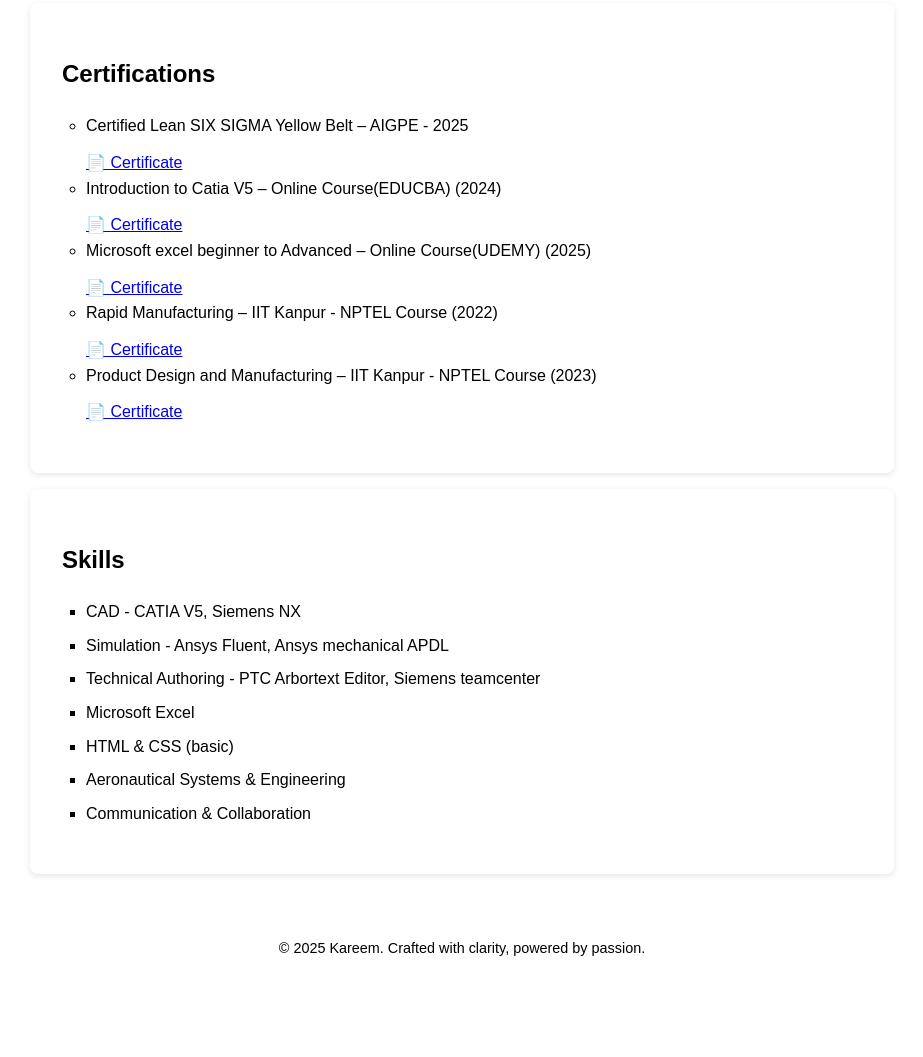
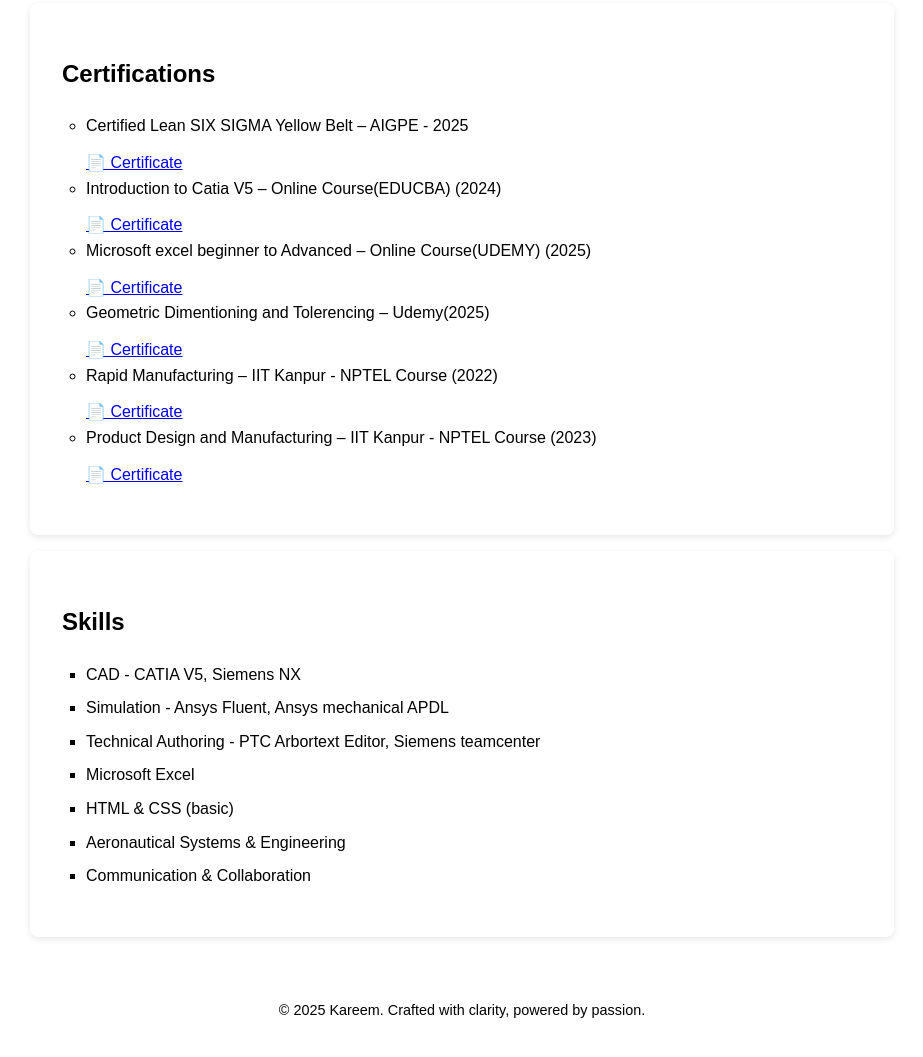
Before and after one commit to Kar77m/kareem-portfolio, a plain HTML site: page index.html in a window 1280 px wide. Shown: the part 979-2036 px from the top of the page, without its empty margins (178-1101 px from the left). Before the commit the page ends 1997 px from the top, so only its background shows below. Drawn offline with nearby package versions, Linux system fonts and the light colour scheme.

Commit message:
Add files via upload

```diff
--- a/index.html
+++ b/index.html
@@ -49,6 +49,7 @@
     <li>Certified Lean SIX SIGMA Yellow Belt – AIGPE - 2025</li><a href="LEAN SIX SIGMA KAREEM PASHA.pdf" download class="Certificate-button">📄 Certificate</a>
     <li>Introduction to Catia V5 – Online Course(EDUCBA) (2024)</li><a href="CATIA V5 certificate.pdf" download class="Certificate-button">📄 Certificate</a>
     <li>Microsoft excel beginner to Advanced – Online Course(UDEMY) (2025)</li><a href="Microsoft excel beginner to Advanced completion certificate_Kareem Pasha.pdf" download class="Certificate-button">📄 Certificate</a>
+    <li>Geometric Dimentioning and Tolerencing – Udemy(2025)</li><a href="GD&T Kareem Pasha.pdf" download class="Certificate-button">📄 Certificate</a>
     <li>Rapid Manufacturing – IIT Kanpur - NPTEL Course (2022)</li><a href="NPTEL 1.pdf" download class="Certificate-button">📄 Certificate</a>
     <li>Product Design and Manufacturing – IIT Kanpur - NPTEL Course (2023)</li><a href="NPTEL 2.pdf" download class="Certificate-button">📄 Certificate</a>
   </ul>
```
Also changed, not shown: 2 other files.
